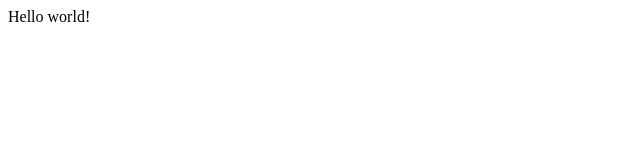
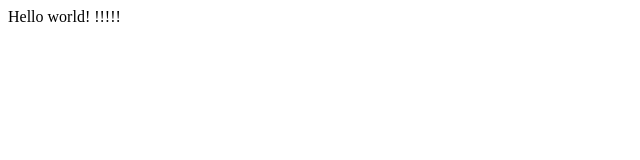
Before and after one commit to pichakornjam/project1, a plain HTML site: page index.html in a window 1280 px wide. Shown: the full height of the page, 0-640 px from the left. Drawn offline with Linux system fonts and the light colour scheme.

Commit message:
add!!!!!!

```diff
--- a/index.html
+++ b/index.html
@@ -7,6 +7,6 @@
     <title>Document</title>
 </head>
 <body>
-  Hello world!
+  Hello world! !!!!!
 </body>
 </html>
```
